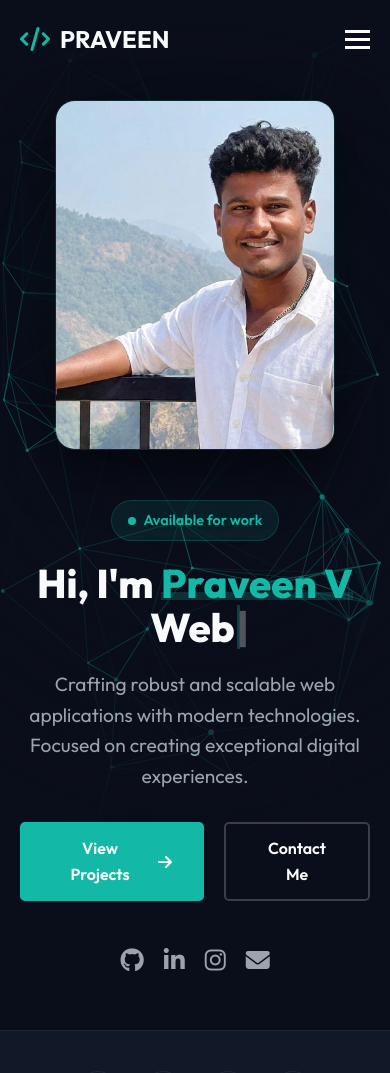
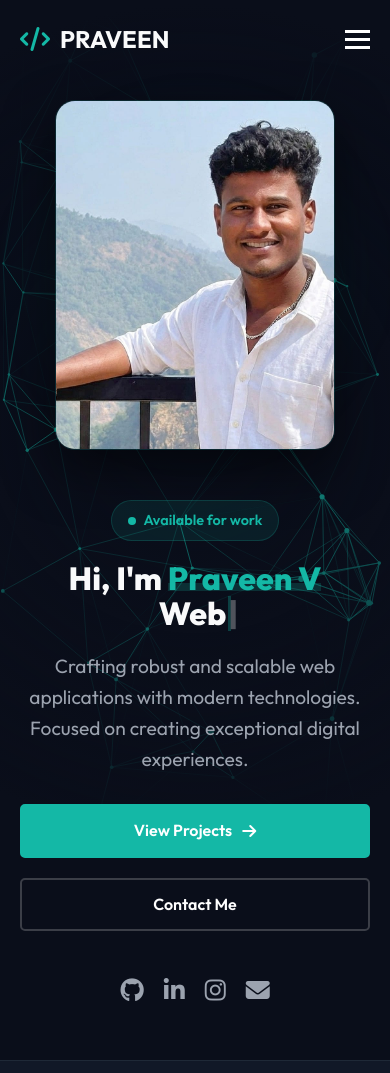
Before and after one commit to praveenveeramani3007/Praveenportfolio, a React (Vite) app: page / in a window 390 px wide. Shown: the top 1073 px of the page. Built offline with nearby package versions, Linux system fonts and the light colour scheme.

Commit message:
Fix: CSS adjustments for small screens (320px)

```diff
--- a/src/index.css
+++ b/src/index.css
@@ -974,6 +974,49 @@ textarea.form-control {
   color: #2ecc71;
 }
 
-.notification.error i {
-  color: #e74c3c;
+/* Small Mobile Devices (320px - 400px) */
+@media (max-width: 400px) {
+  .page-container {
+    padding: 80px 10px 40px;
+    /* Tighter padding */
+  }
+
+  .glass-card {
+    padding: 20px 15px;
+    /* Less padding in cards */
+  }
+
+  .page-title {
+    font-size: 2rem;
+    /* Smaller title */
+  }
+
+  .contact-icon-box {
+    width: 45px;
+    height: 45px;
+    font-size: 1.2rem;
+  }
+
+  .contact-form {
+    padding: 15px 0;
+    /* Remove side padding in form */
+  }
+
+  .contact-item {
+    gap: 15px;
+  }
+
+  .hero-title {
+    font-size: 2rem;
+  }
+
+  .hero-actions {
+    flex-direction: column;
+    width: 100%;
+  }
+
+  .btn {
+    width: 100%;
+    justify-content: center;
+  }
 }
```
